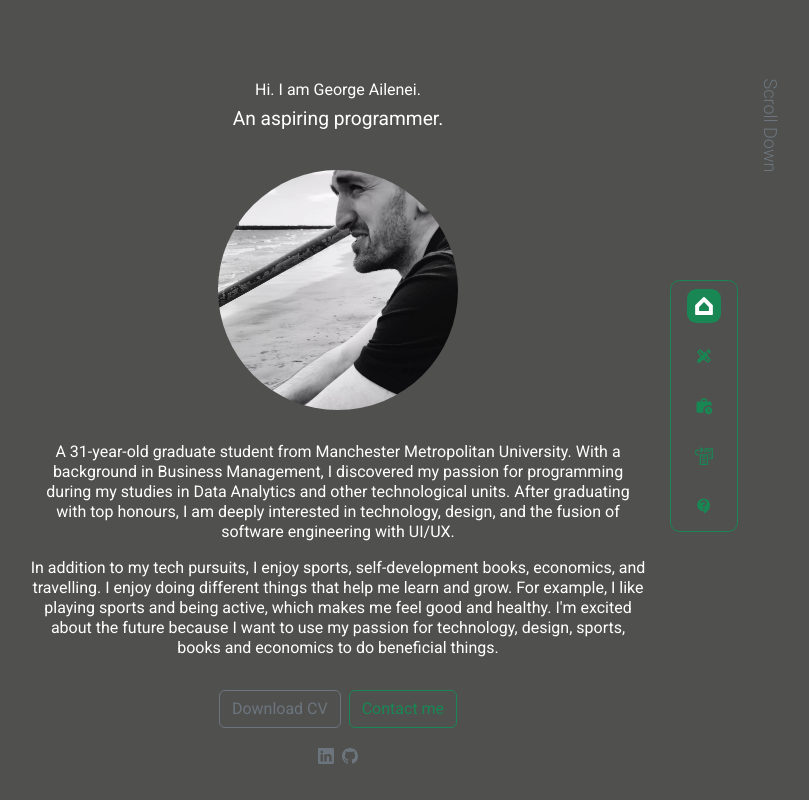
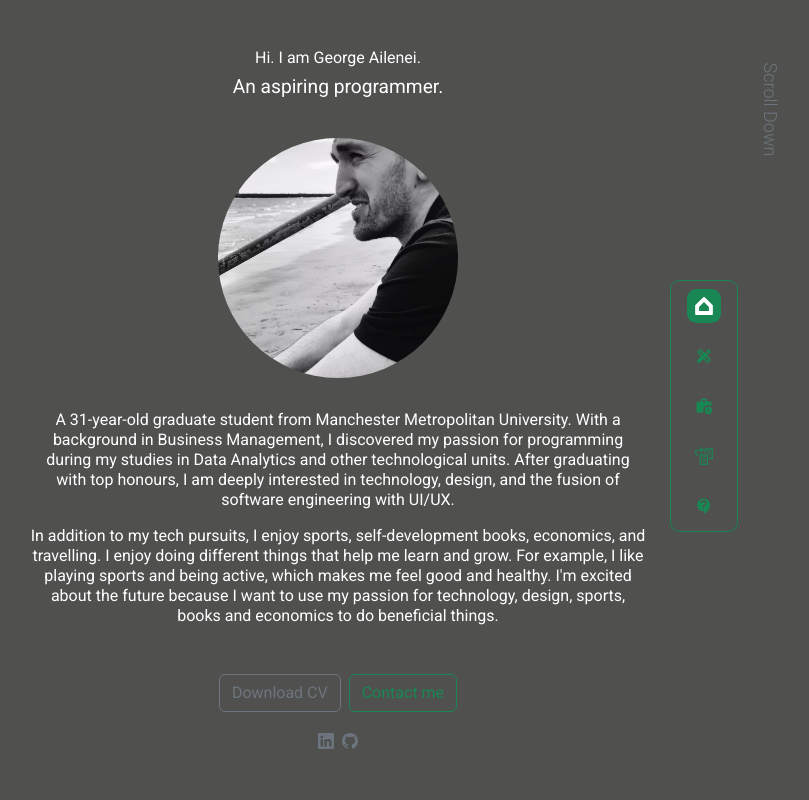
Before and after one commit to georgeailenei/portfolio_website, a React (Vite) app in the folder Portfolio/: page / in a window 1280 px wide. Shown: the top 800 px of the page, without its empty margins (302-1111 px from the left). Built offline with nearby package versions, Linux system fonts and the light colour scheme.

Commit message:
header -section centered

```diff
--- a/Portfolio/src/components/header/header.css
+++ b/Portfolio/src/components/header/header.css
@@ -1,10 +1,12 @@
 header {
-  padding-top: 5rem;
   height: 100vh;
   overflow: hidden;
 }
 
 .header__container {
+  display: flex;
+  flex-direction: column;
+  justify-content: center;
   text-align: center;
   height: 100%;
   position: relative;
@@ -45,7 +47,7 @@ p {
 
 .scroll-down {
   position: absolute;
-  top: 2rem;
+  top: 6rem;
   transform: rotate(90deg);
   right: -10rem;
   font-size: large;
```
